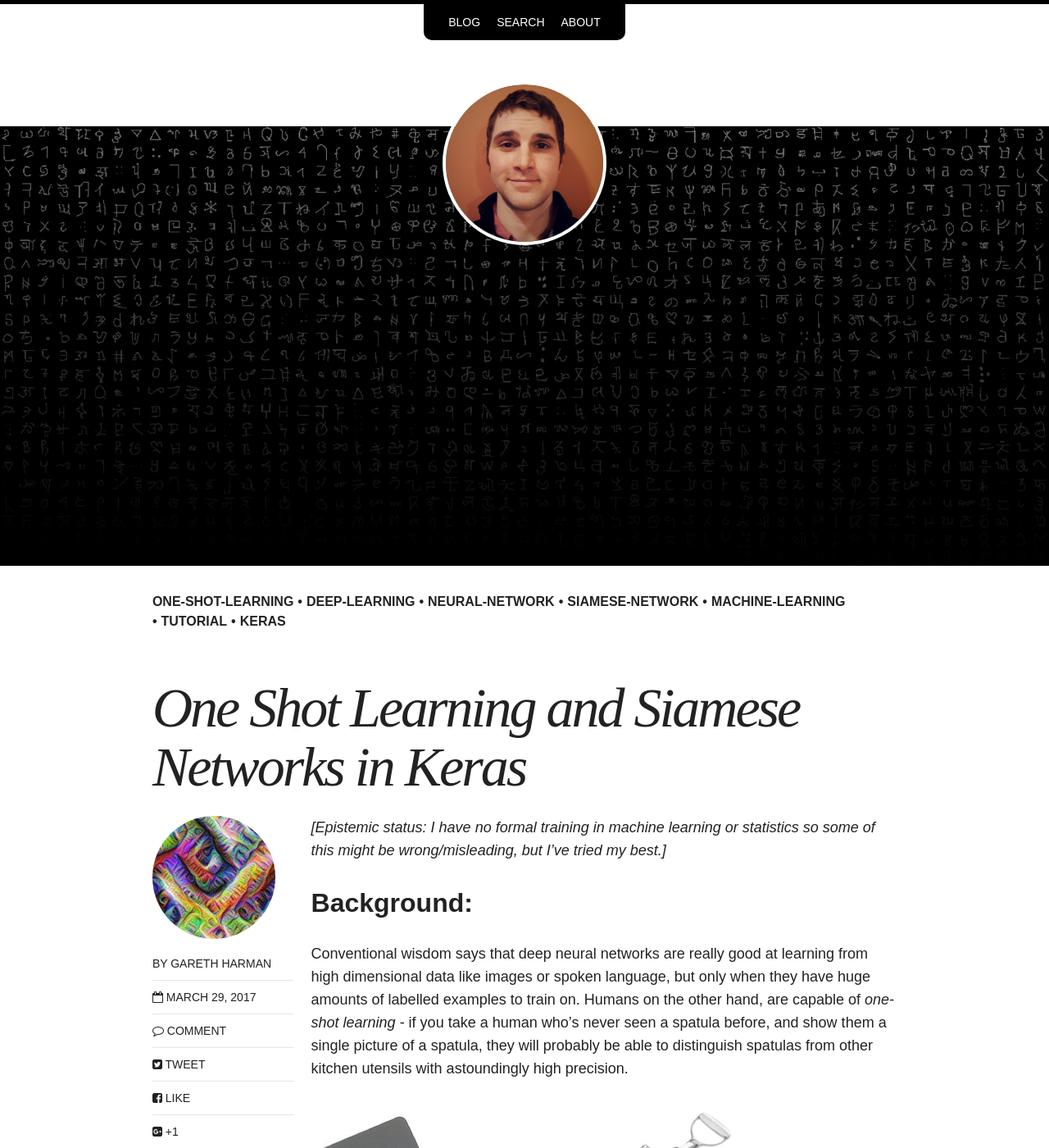
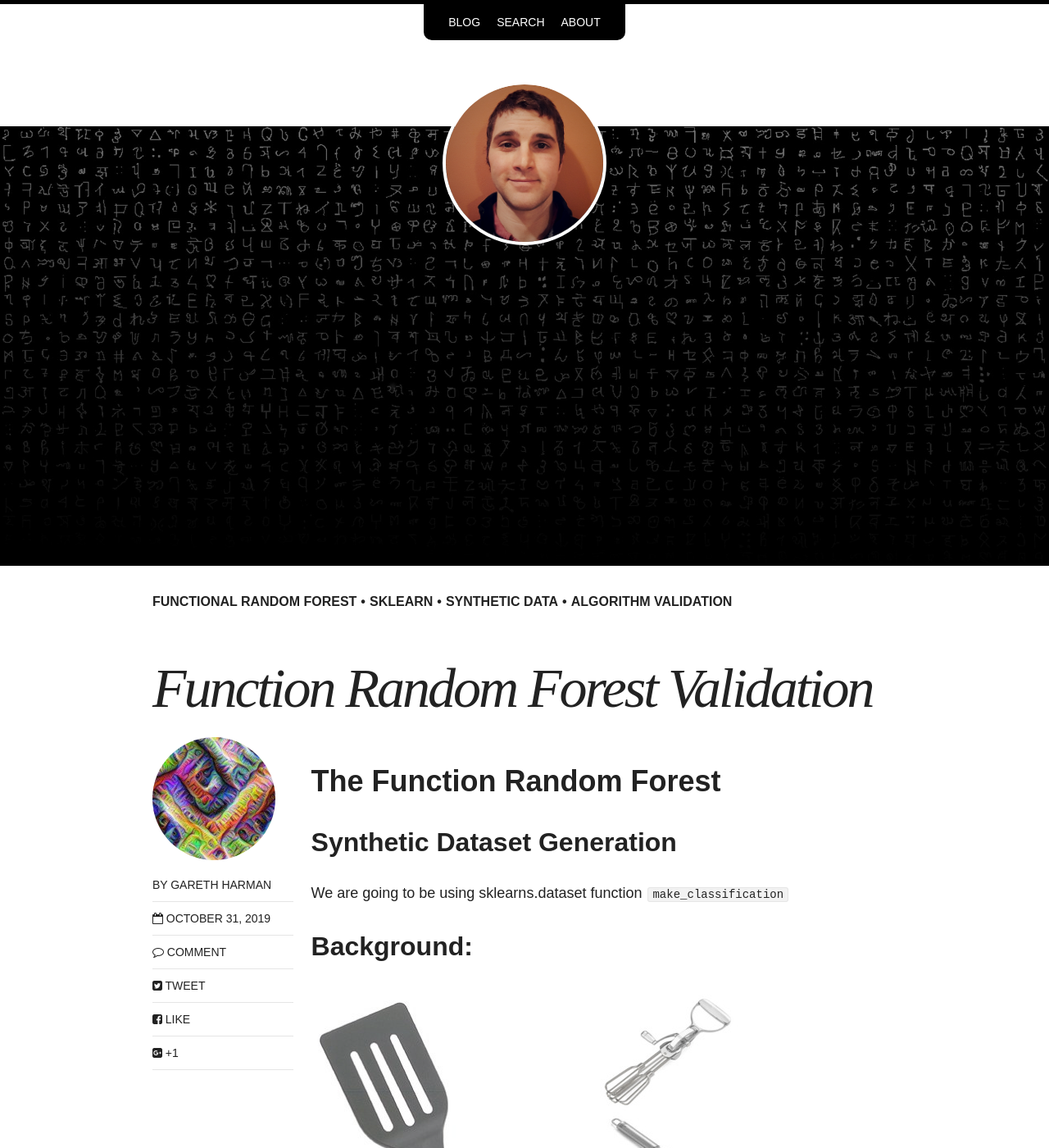
Before and after one commit to gareth-harman/gareth-harman.github.io, a Jekyll site: the page built from _posts/blog/2019-10-31-FRF_validation.md, in a window 1280 px wide and 1400 px high. Shown: the whole window at 82% size. Built offline with Jekyll 4.4.1, drawn with Linux system fonts in a browser that asks for light colours; nearby versions of some CDN libraries; formulas are drawn with MathJax 3; comment, search, counter and statistics services are not loaded.

Commit message:
starting config

```diff
--- a/_posts/blog/2017-02-11-oneshot.md
+++ b/_posts/blog/2019-10-31-FRF_validation.md
@@ -1,22 +1,22 @@
 ---
 layout: post
-title:  One Shot Learning and Siamese Networks in Keras
+title: 	Function Random Forest Validation
 categories: blog
-date: 2017-03-29
+date: 2019-10-31
 published: true
 share: true
 image:
   feature: omniglot_header_dark.jpg
-tags: [one-shot-learning, deep-learning, neural-network, siamese-network, machine-learning,tutorial,keras]
+tags: [functional random forest, sklearn, synthetic data, algorithm validation]
 ---
 
+# The Function Random Forest
 
-*[Epistemic status: I have no formal training in machine learning or statistics so some of this might be wrong/misleading, but I've tried my best.]*
+## Synthetic Dataset Generation
 
+We are going to be using sklearns.dataset function `make_classification`
 
 ## Background:
-
- Conventional wisdom says that deep neural networks are really good at learning from high dimensional data like images or spoken language, but only when they have huge amounts of labelled examples to train on. Humans on the other hand, are capable of *one-shot learning* - if you take a human who's never seen a spatula before, and show them a single picture of a spatula, they will probably be able to distinguish spatulas from other kitchen utensils with astoundingly high precision.
 
 
 <figure>
```
